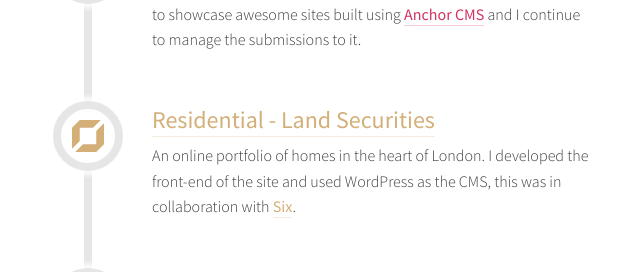
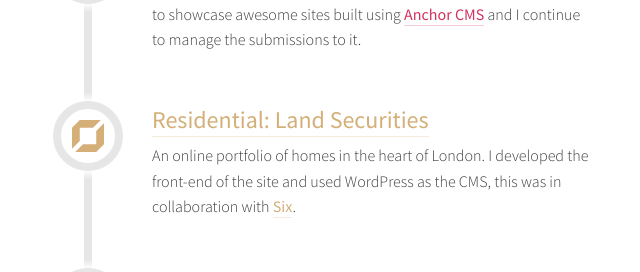
Before and after one commit to daviddarnes/darn.es, a Jekyll site: the page built from index.md, in a window 1280 px wide. Shown: the part 1049-1321 px from the top of the page, without its empty margins (325-965 px from the left). Built offline with Jekyll 4.4.1, drawn with Linux system fonts in a browser that asks for light colours.

```diff
--- a/_data/sites.yml
+++ b/_data/sites.yml
@@ -21,7 +21,7 @@
   content: "Anchor Showcase is a spin-off site from Anchor Themes. I created it to showcase awesome sites built using [Anchor CMS](http://anchorcms.com) and I continue to manage the submissions to it."
 - link: "http://residentialbylandsecurities.com/"
   icon: ls
-  title: "Residential - Land Securities"
+  title: "Residential: Land Securities"
   colour: "#D4AF78"
   content: "An online portfolio of homes in the heart of London. I developed the front-end of the site and used WordPress as the CMS, this was in collaboration with [Six](http://www.madebysix.com/)."
 - link: "http://www.effectdigital.com/"
```
